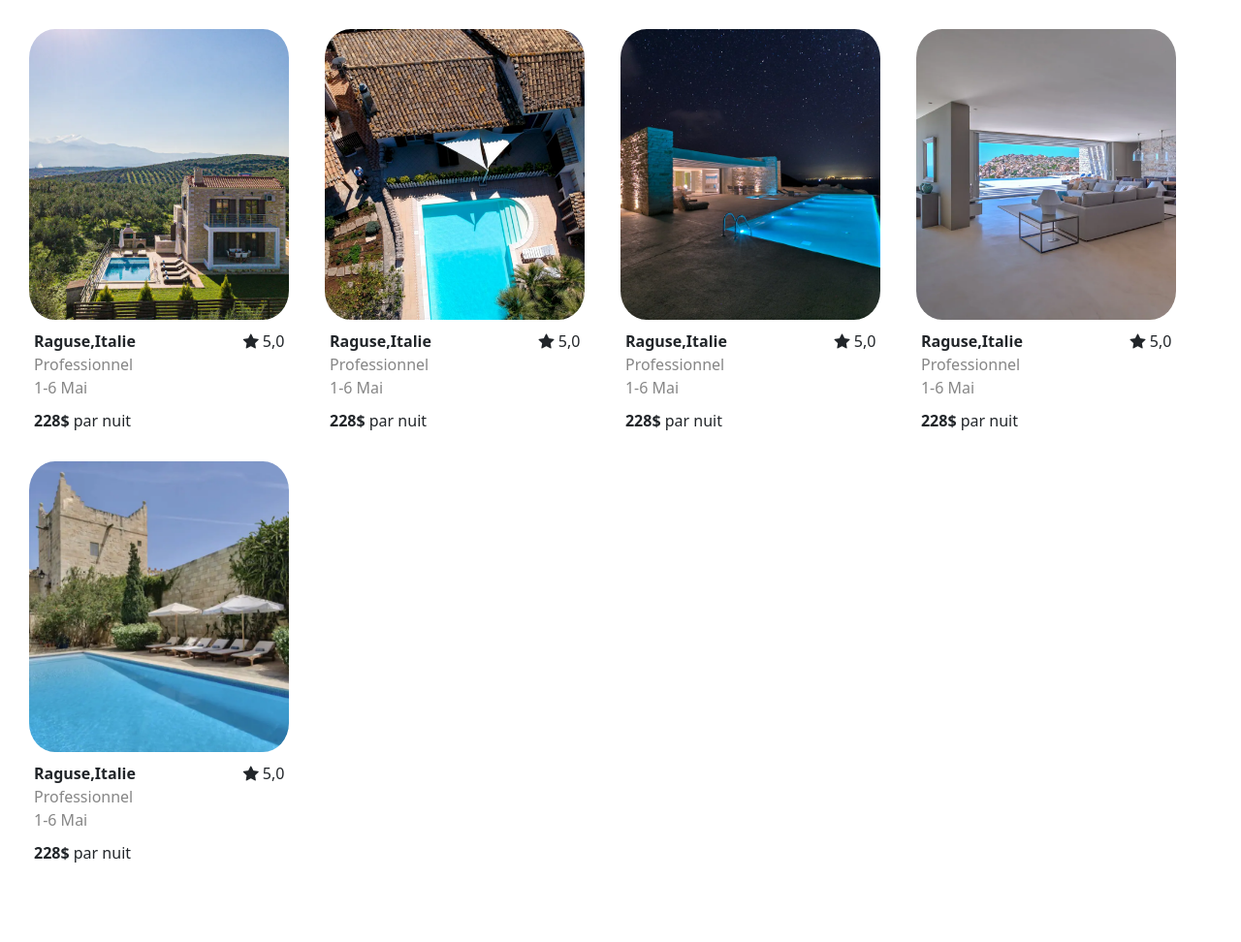
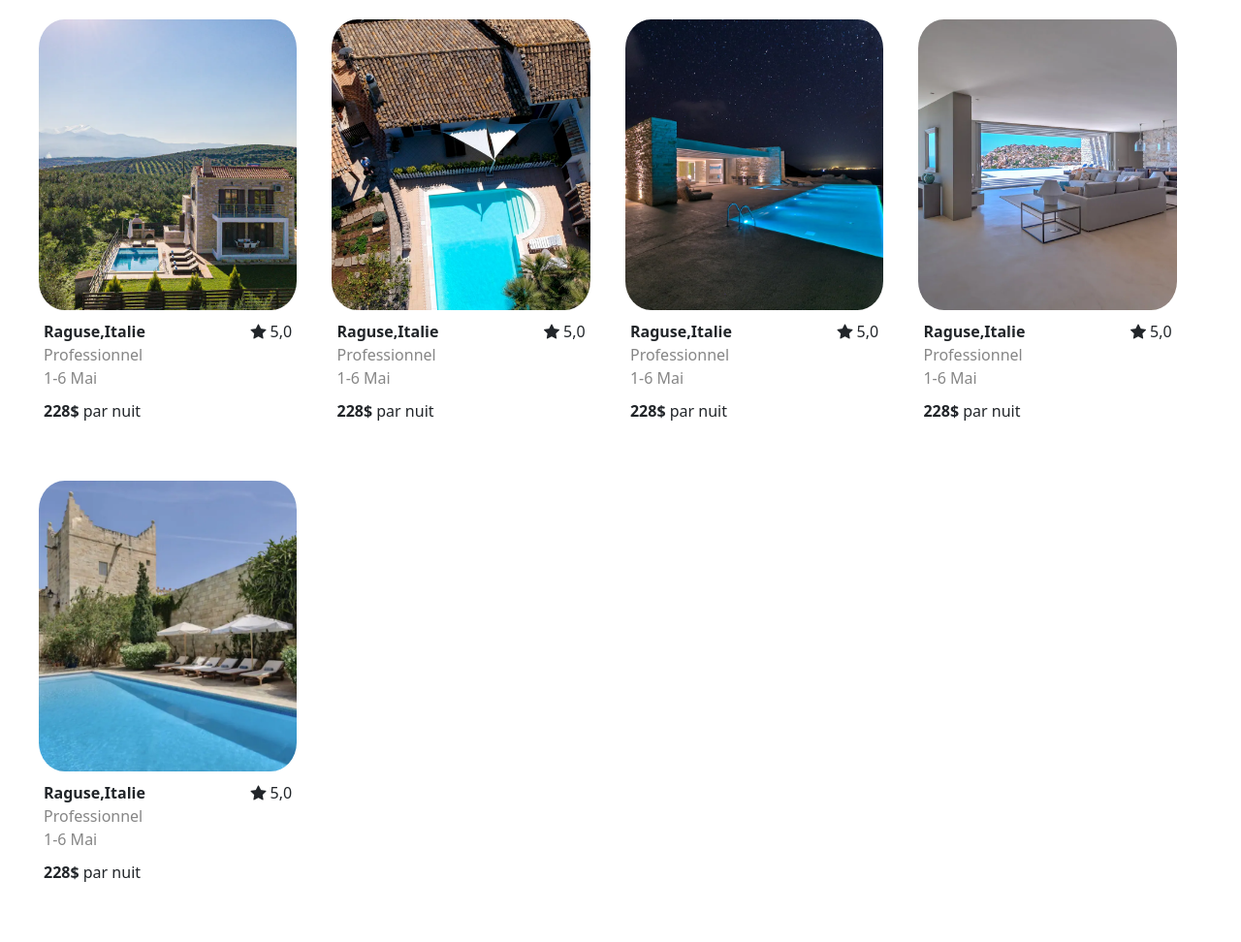
Before and after one commit to yasmine412/ProjetWeb, a Symfony app: template templates/reservation/Reservation.html.twig in a window 1280 px wide. Shown: the part 99-1071 px from the top of the page at 97% size. Before the commit the page ends 989 px from the top, so only its background shows below. Run offline with Twig, Linux system fonts and the light colour scheme; the template is opened without the code that fills it, so the values that code supplies are empty; some libraries are stand-ins or nearby versions.

Commit message:
Resolves linking header, subnav and cards problems

```diff
--- a/public/style/card.css
+++ b/public/style/card.css
@@ -1,7 +1,10 @@
 .grand_conteneur{
     display: flex;
     gap: 3%;
-    margin: 30px;
+    margin-top: 20px;
+    margin-bottom: 60px;
+    margin-left:40px ;
+    margin-right: 30px;
     flex-wrap: wrap;
 
 }
--- a/public/style/subnav.css
+++ b/public/style/subnav.css
@@ -1,8 +1,9 @@
 .subnav {
     display:flex;
     justify-content: flex-end;
-    margin-top:30px;
+    margin-top: 3vh;
     margin-bottom: 30px;
+
 }
 
 .btn-filtre {
--- a/src/Controller/HomePageController.php
+++ b/src/Controller/HomePageController.php
@@ -8,7 +8,6 @@ use Symfony\Component\Routing\Annotation\Route;
 
 class HomePageController extends AbstractController
 {
-
     #[Route('/homepage', name: 'app_home_page')]
     public function index(): Response
     {
@@ -16,6 +15,4 @@ class HomePageController extends AbstractController
             'controller_name' => 'HomePageController',
         ]);
     }
-
-
 }
```
